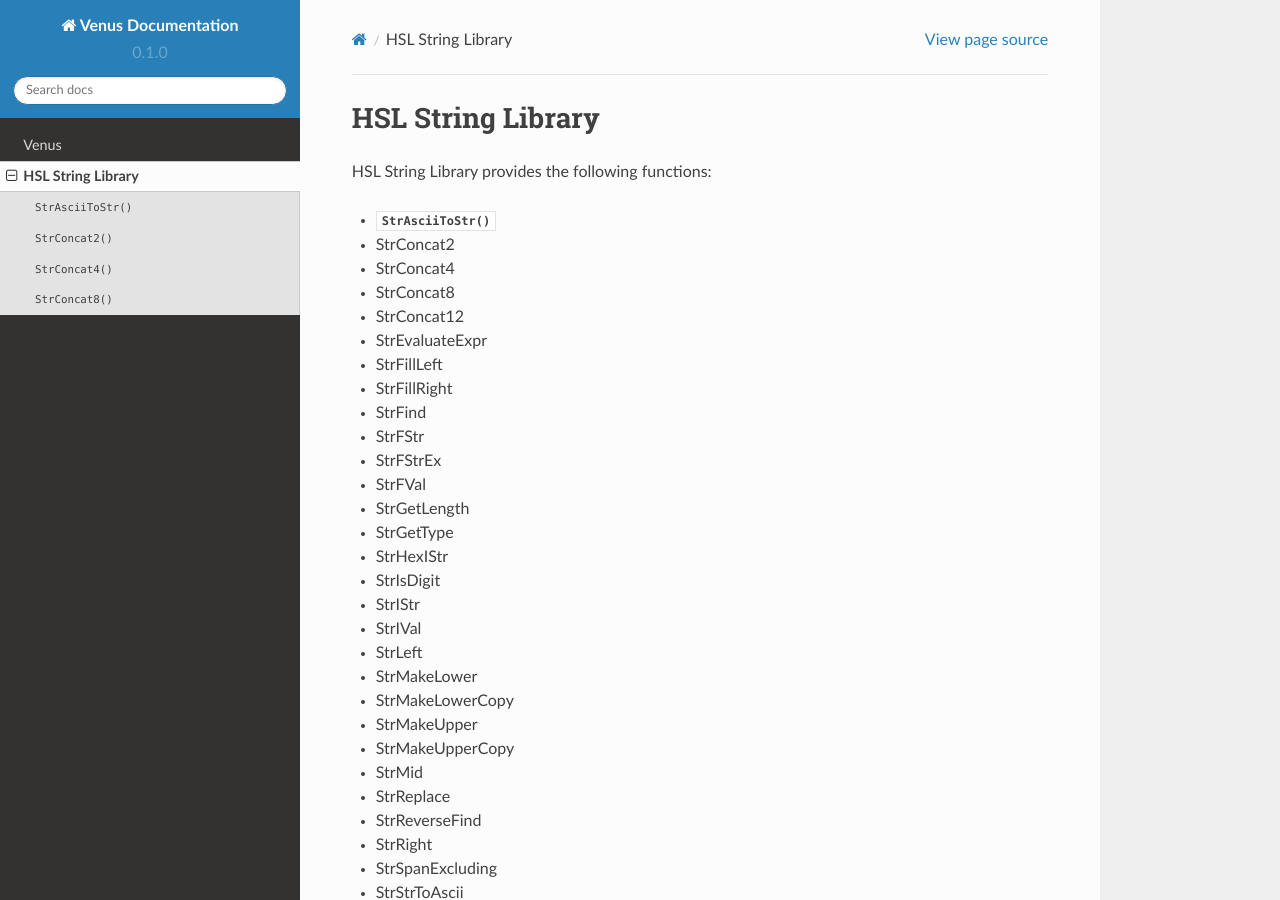
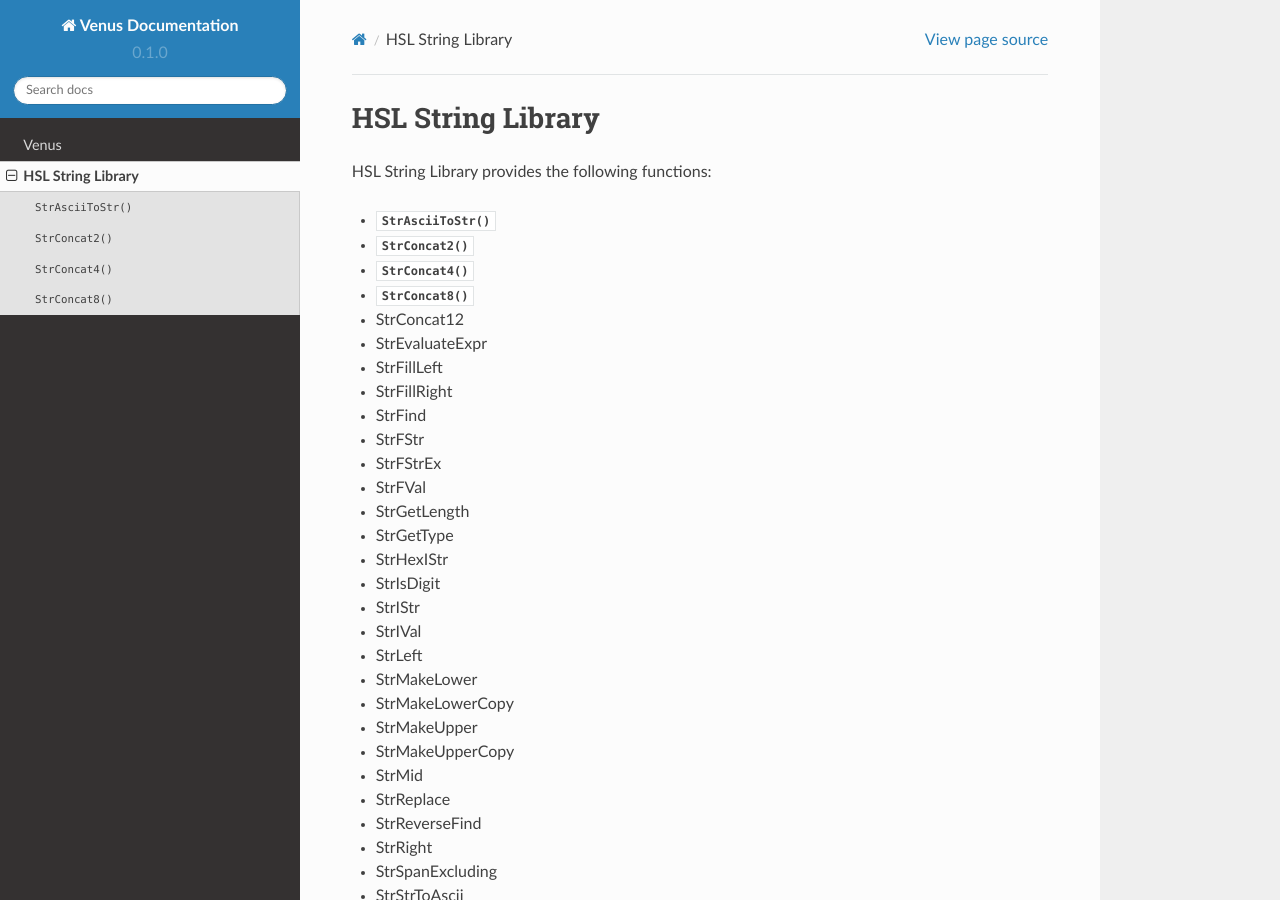
Before and after one commit to theonetruenerd/VenusLibraryDocumentation, a Sphinx documentation site: the page built from docs/source/HSLStrLib.rst, in a window 1280 px wide and 900 px high. Built offline with Sphinx 7.4.7 and the Read the Docs theme 2.0.0, drawn with Linux system fonts in a browser that asks for light colours; part of the change alters nothing that is shown.

```diff
--- a/docs/source/HSLStrLib.rst
+++ b/docs/source/HSLStrLib.rst
@@ -4,9 +4,9 @@ HSL String Library
 HSL String Library provides the following functions:
 
 - :py:func:`StrAsciiToStr`
-- StrConcat2
-- StrConcat4
-- StrConcat8
+- :py:func:`StrConcat2`
+- :py:func:`StrConcat4`
+- :py:func:`StrConcat8`
 - StrConcat12
 - StrEvaluateExpr
 - StrFillLeft
```
